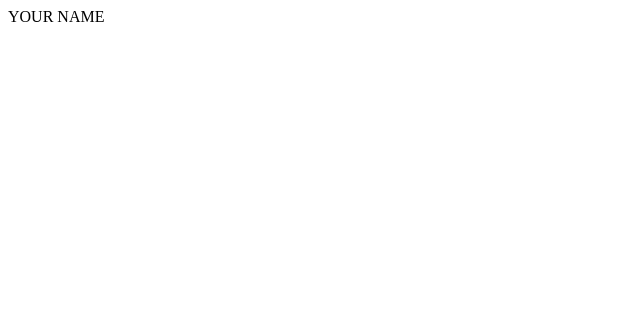
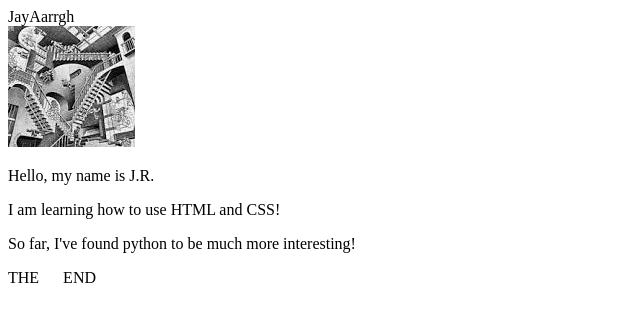
Before and after one commit to jayaarrgh/html-me-something, a plain HTML site: page index.html in a window 1280 px wide. Shown: the whole page, without its empty margins (0-640 px from the left). Drawn offline with Linux system fonts and the light colour scheme.

Commit message:
File update with image and other html tags

```diff
--- a/index.html
+++ b/index.html
@@ -1 +1,16 @@
-<p>YOUR NAME</p>
+<!DOCTYPE html>
+<head>
+	<title>JayAargh's Profile</title>
+</head>
+<body>
+	<header>JayAarrgh</header>
+		<main>
+		<article>
+			<img src="images/escher.jpg"/>
+		</article>
+			<p>Hello, my name is J.R.</p>
+			<p>I am learning how to use HTML and CSS!</p>
+			<p>So far, I've found python to be much more interesting!</p>
+		</main>
+	<footer>THE &nbsp&nbsp&nbsp&nbsp END</footer>
+</body>
```
